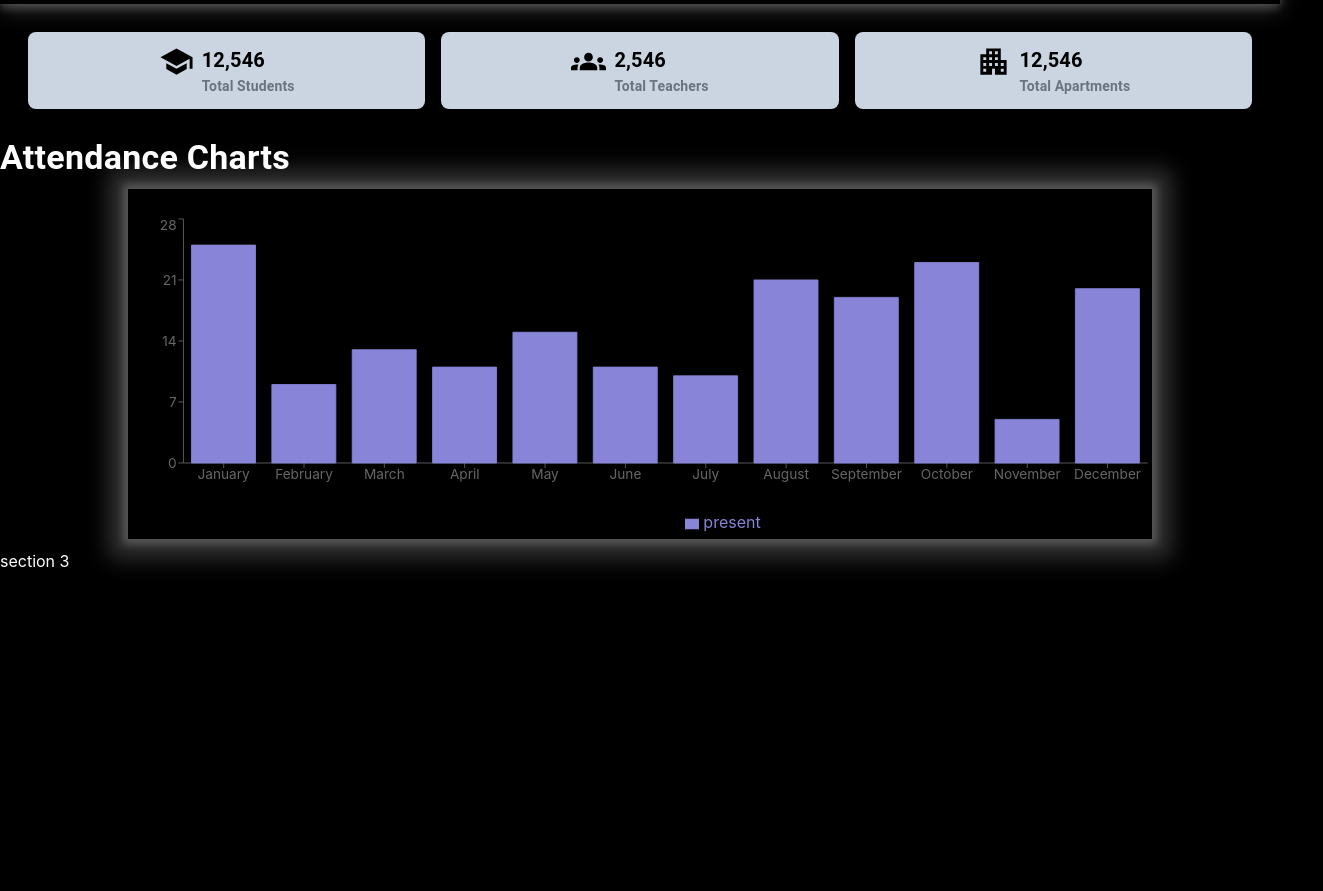
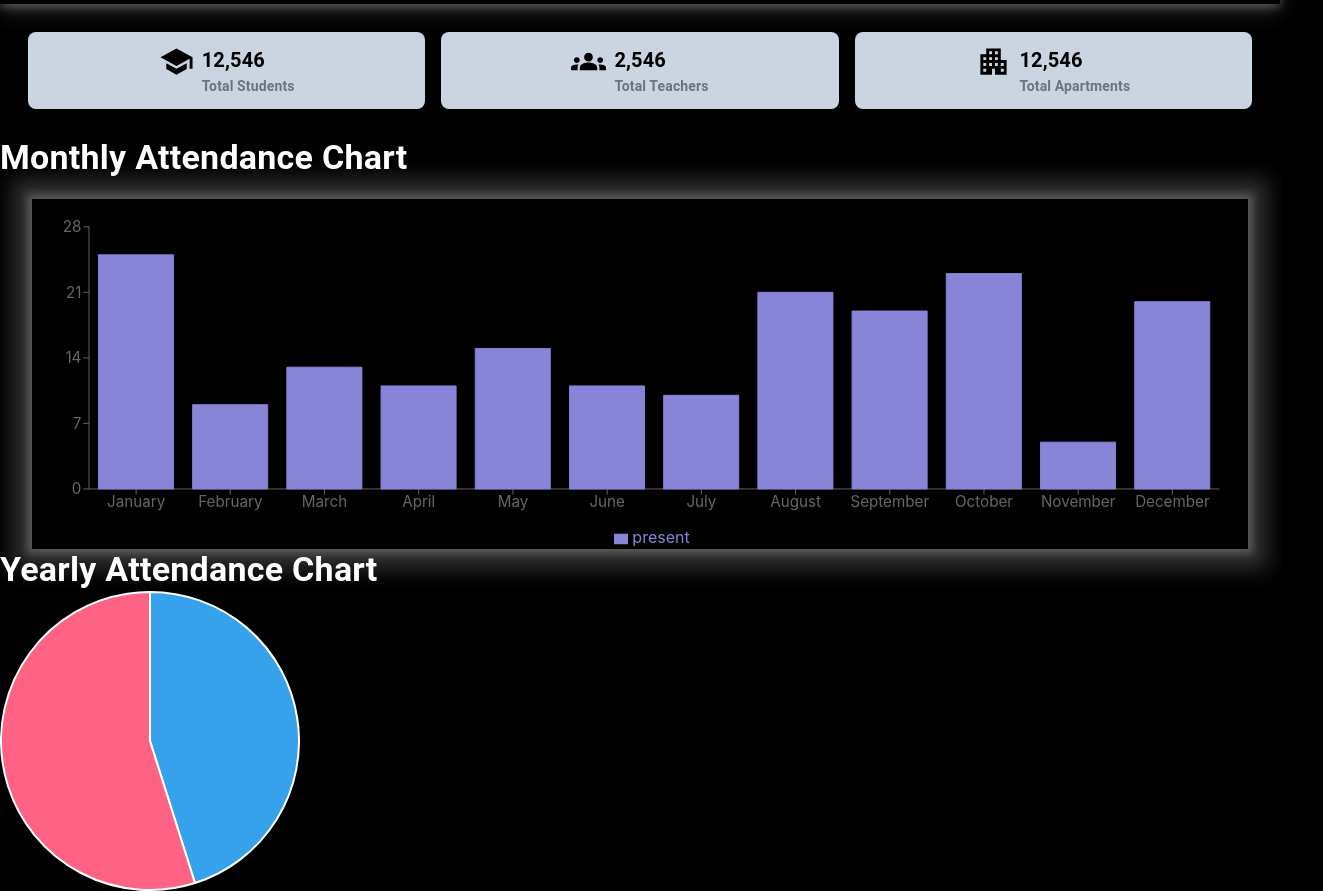
Before and after one commit to prince-sunsara/College-Project, a React (Create React App) app in the folder Frontend/: page /dashboard in a window 1280 px wide. Shown: the part 60-951 px from the top of the page, 1323 px wide, since content can reach past the window. Before the commit the page ends 800 px from the top, so only its background shows below. Built offline with nearby package versions, Linux system fonts and the light colour scheme.

Commit message:
student registration form - task started

```diff
--- a/Frontend/package.json
+++ b/Frontend/package.json
@@ -11,8 +11,10 @@
     "@testing-library/react": "^13.4.0",
     "@testing-library/user-event": "^13.5.0",
     "axios": "^1.6.7",
+    "chart.js": "^4.4.2",
     "react": "^18.2.0",
     "react-calendar": "^4.8.0",
+    "react-chartjs-2": "^5.2.0",
     "react-dom": "^18.2.0",
     "react-hook-form": "^7.50.0",
     "react-router-dom": "^6.21.3",
--- a/Frontend/src/components/dashboard/AttendanceCharts.jsx
+++ b/Frontend/src/components/dashboard/AttendanceCharts.jsx
@@ -1,6 +1,7 @@
-import { Box, Typography } from '@mui/material';
+import { Box, Typography, styled } from '@mui/material';
 import React from 'react';
-import { Bar, BarChart, Legend, XAxis, YAxis } from "recharts";
+import { Bar, BarChart, Legend, ResponsiveContainer, XAxis, YAxis } from "recharts";
+
 
 const AttendanceCharts = () => {
     const data = [
@@ -18,24 +19,26 @@ const AttendanceCharts = () => {
         { month: "December", present: 20 },
     ]
     return (
-        <>
-            <Typography variant='h4' fontWeight={600}>Attendance Charts</Typography>
-            <Box>
+        <Box>
+            <Typography variant='h4' fontWeight={600}>Monthly Attendance Chart</Typography>
+            <ResponsiveContainer width="100%" height={350}>
                 <BarChart
+                    data={data}
+                    margin={{ top: 20, right: 30, left: 0, bottom: 0 }}
+
                     style={{
-                        boxShadow: "0 0 8px 5px rgba(255,255,255, 0.2), 0 0 20px 20px rgba(255,255,255, 0.19)", width: "80%", margin: "10px auto"
+                        boxShadow: "0 0 8px 5px rgba(255,255,255, 0.2), 0 0 20px 20px rgba(255,255,255, 0.19)",
+                        width: "95%",
+                        margin: "20px auto",
                     }}
-                    width={1200}
-                    height={350}
-                    data={data}
                 >
                     <XAxis dataKey="month" />
                     <YAxis />
                     <Legend />
                     <Bar type="linear" dataKey="present" stroke='#8884d8' fill="#8884d8" />
                 </BarChart>
-            </Box>
-        </>
+            </ResponsiveContainer>
+        </Box>
     )
 }
 
--- a/Frontend/src/components/dashboard/Dashboard.jsx
+++ b/Frontend/src/components/dashboard/Dashboard.jsx
@@ -2,15 +2,14 @@ import React from 'react'
 import { Box } from '@mui/material';
 import BasicDetails from './BasicDetails';
 import AttendanceCharts from './AttendanceCharts';
+import StudentAttendance from './StudentAttendance';
 
 const Dashboard = () => {
     return (
         <Box className="pt-[64px] h-[100vh]">
             <BasicDetails />
             <AttendanceCharts />
-            <Box>
-                section 3
-            </Box>
+            <StudentAttendance />
         </Box>
     )
 }
--- /dev/null
+++ b/Frontend/src/components/dashboard/StudentAttendance.jsx
@@ -0,0 +1,56 @@
+import { Pie } from "react-chartjs-2";
+import { Chart as ChartJS, ArcElement } from "chart.js";
+
+import React, { useEffect, useState } from 'react';
+import { Box, Typography } from '@mui/material';
+
+ChartJS.register(ArcElement);
+
+const StudentAttendance = () => {
+    const [data, setData] = useState({
+        labels: ["Present", "Absent"],
+        datasets: [
+            {
+                data: [0, 0],
+                backgroundColor: ['#36A2EB', '#FF6384'],
+                hoverBackgroundColor: ['#36A2EB', '#FF6384'],
+            }
+        ]
+    })
+
+    useEffect(() => {
+        const interval = setInterval(() => {
+            const presentCount = Math.floor(Math.random() * 100);
+            const absentCount = 100 - 15;
+
+            setData({
+                labels: ["Present", "Absent"],
+                datasets: [
+                    {
+                        data: [presentCount, absentCount],
+                        backgroundColor: ['#36A2EB', '#FF6384'],
+                        hoverBackgroundColor: ['#36A2EB', '#FF6384'],
+                    }
+                ]
+            })
+        }, 1000)
+
+        return () => clearInterval(interval);
+    }, [])
+
+    return (
+        <Box>
+            <Typography variant='h4' fontWeight={600}>Yearly Attendance Chart</Typography>
+            <Box style={{ width: '300px', height: '300px' }}>
+                {
+                    <Pie
+                        data={data}
+                        style={{ width: '100%', height: '100%' }}
+                    />
+                }
+            </Box>
+        </Box>
+    )
+}
+
+export default StudentAttendance;
```
Also changed, not shown: 5 other files (tests, documents, lock files or other folders).
